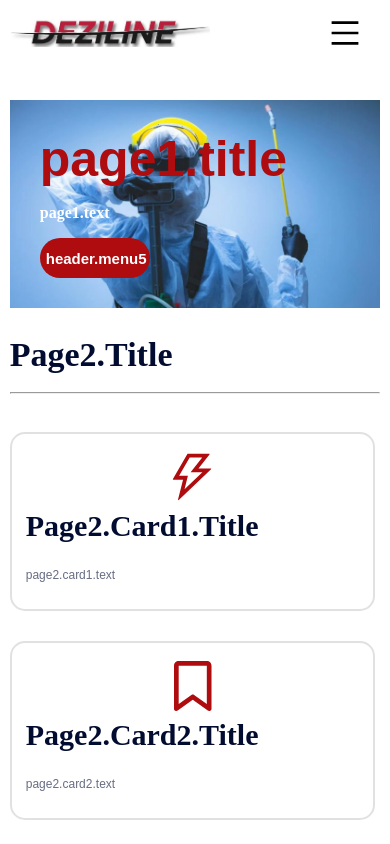
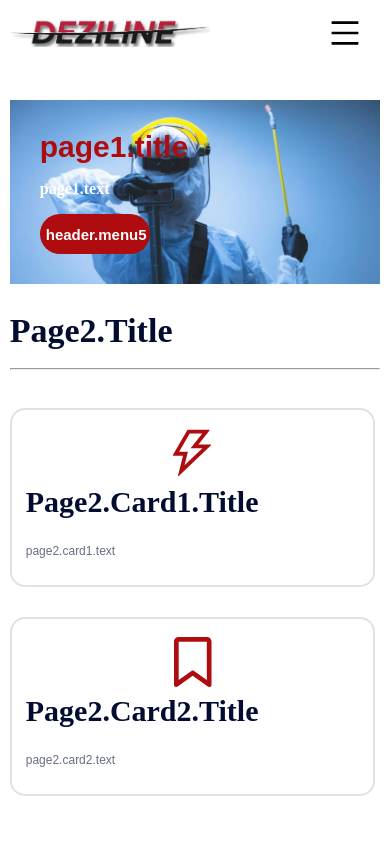
Before and after one commit to sardorbekbahramov/Disinfection-app, a React (Create React App) app: page / in a window 390 px wide. Shown: the top 844 px of the page. Built offline with nearby package versions, Linux system fonts and the light colour scheme; the HTML template or start-up script is replaced by a standard one.

Commit message:
font-size

```diff
--- a/src/Dezenfiction/desenfection.css
+++ b/src/Dezenfiction/desenfection.css
@@ -97,6 +97,9 @@ body {
     .ant-drawer-content-wrapper {
         width: 300px !important
     }
+    .mobile-info .page1-text {
+        font-size: 30px !important;
+    }
     .page1-info .page1-infotext {
      font-size: 16px;
     }
@@ -183,11 +186,11 @@ body {
         border-radius: 30px;
     }
     .container .page4-text {
-        font-size: 18px !important;
+        font-size: 16px !important;
         max-width: 80%;
     }
     .container .page4-text-element{
-        font-size: 15px !important;
+        font-size: 14px !important;
     }
 }
 @media screen and (max-width: 768px ){
```
